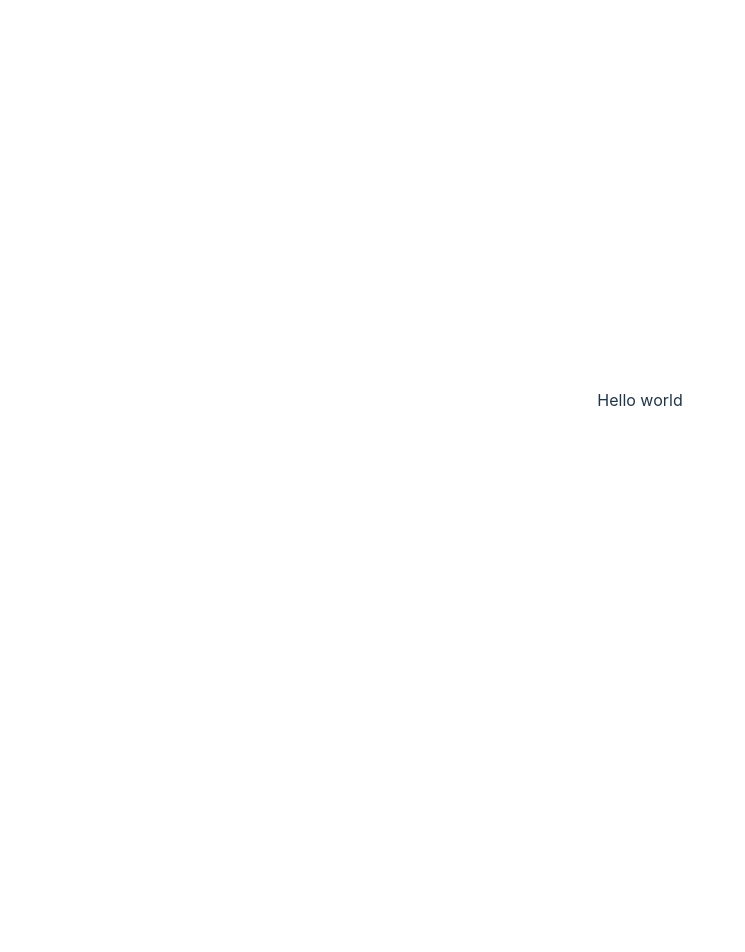
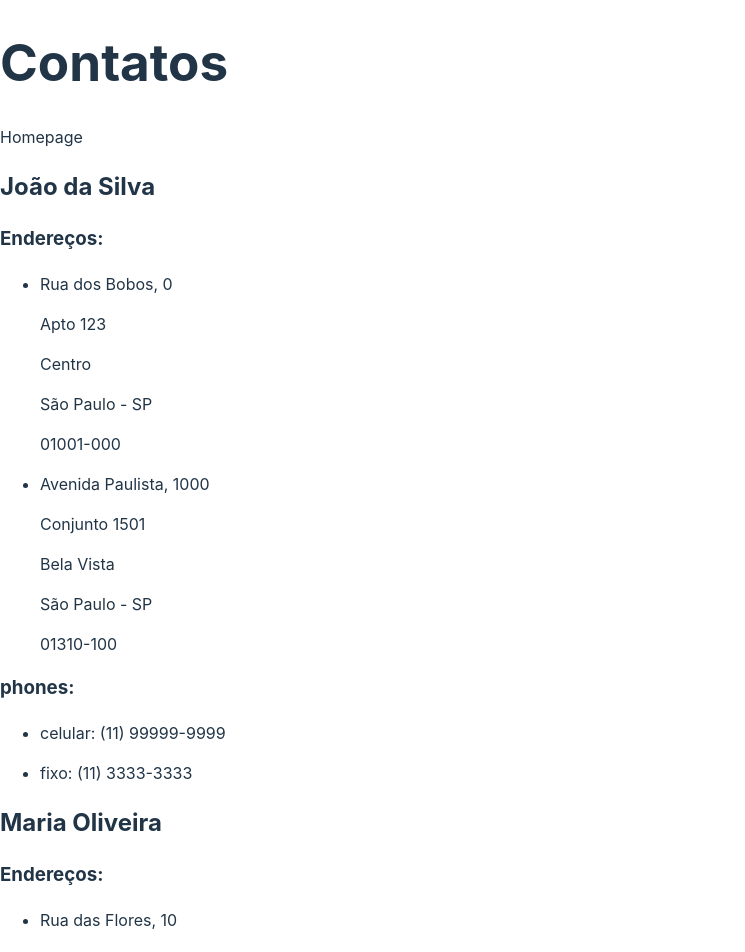
Before and after one commit to Beatriz-Cavallieri/agenda-contatos, a React (Vite) app: page / in a window 1280 px wide. Shown: the top 952 px of the page, without its empty margins (0-745 px from the left). Before the commit the page ends 800 px from the top, so only its background shows below. Built offline with nearby package versions, Linux system fonts and the light colour scheme; data requests are answered from the project's data file.

Commit message:
Feature: Creates Homepage showing all contacts

```diff
--- a/index.html
+++ b/index.html
@@ -1,13 +1,16 @@
 <!DOCTYPE html>
 <html lang="en">
+
 <head>
   <meta charset="UTF-8" />
   <link rel="icon" type="image/svg+xml" href="/vite.svg" />
   <meta name="viewport" content="width=device-width, initial-scale=1.0" />
-    <title>Vite + React + TS</title>
+  <title>Agenda de Contatos</title>
 </head>
+
 <body>
   <div id="root"></div>
   <script type="module" src="/src/main.tsx"></script>
 </body>
+
 </html>
--- a/package.json
+++ b/package.json
@@ -7,13 +7,14 @@
     "dev": "vite",
     "build": "tsc && vite build",
     "preview": "vite preview",
-    "server": "json-server --watch src/server/dbMock.json"
+    "server": "json-server --watch src/services/dbMock.json"
   },
   "dependencies": {
     "axios": "^1.3.5",
     "json-server": "^0.17.3",
     "react": "^18.2.0",
-    "react-dom": "^18.2.0"
+    "react-dom": "^18.2.0",
+    "react-router-dom": "^6.10.0"
   },
   "devDependencies": {
     "@types/react": "^18.0.28",
--- a/src/App.tsx
+++ b/src/App.tsx
@@ -1,11 +1,17 @@
-import './App.css'
+import { BrowserRouter, Route, Routes } from 'react-router-dom'
+import Homepage from './pages/Homepage'
 
 function App() {
 
   return (
-    <div className="App">
-      Hello world
-    </div>
+    <BrowserRouter>
+      <h1>Contatos</h1>
+      <Routes>
+        <Route path="/" element={<Homepage />} />
+      </Routes>
+    </BrowserRouter>
+
+
   )
 }
 
--- /dev/null
+++ b/src/components/ContactInfo/index.tsx
@@ -0,0 +1,32 @@
+import React from 'react';
+import { IContact } from '../../types/Icontact';
+
+const ContatInfo = (props: IContact) => {
+    return (
+        <div>
+            <h2>{props.name}</h2>
+            <h3>Endereços:</h3>
+            <ul>
+                {props.addresses.map((address, index) => (
+                    <li key={index}>
+                        <p>{address.street}, {address.number}</p>
+                        <p>{address.complement}</p>
+                        <p>{address.neighborhood}</p>
+                        <p>{address.city} - {address.state}</p>
+                        <p>{address.cep}</p>
+                    </li>
+                ))}
+            </ul>
+            <h3>phones:</h3>
+            <ul>
+                {props.phones.map((phone, index) => (
+                    <li key={phone.number}>
+                        <p>{phone.type}: {phone.number}</p>
+                    </li>
+                ))}
+            </ul>
+        </div>
+    );
+}
+
+export default ContatInfo;
--- /dev/null
+++ b/src/pages/Homepage.tsx
@@ -0,0 +1,24 @@
+import React, { useEffect, useState } from 'react'
+import api from '../services/api';
+import { IContact } from '../types/Icontact';
+import ContatInfo from '../components/ContactInfo';
+
+
+const Homepage = () => {
+    const [contacts, setContacts] = useState<Array<IContact>>([])
+
+    useEffect(() => {
+        async function loadContacts(): Promise<void> {
+            const response = await api.get('/contacts');
+            setContacts(response.data)
+        }
+        loadContacts();
+    }, []);
+    return (
+        <div>Homepage
+            {contacts && contacts.map(contact => <ContatInfo {...contact} />)}
+        </div>
+    )
+}
+
+export default Homepage
--- a/src/server/dbMock.json
+++ /dev/null
@@ -1,84 +0,0 @@
-{
-    "contatos": [
-        {
-            "id": 1,
-            "nome": "João da Silva",
-            "enderecos": [
-                {
-                    "logradouro": "Rua dos Bobos",
-                    "numero": "0",
-                    "complemento": "Apto 123",
-                    "bairro": "Centro",
-                    "cidade": "São Paulo",
-                    "estado": "SP",
-                    "cep": "01001-000"
-                },
-                {
-                    "logradouro": "Avenida Paulista",
-                    "numero": "1000",
-                    "complemento": "Conjunto 1501",
-                    "bairro": "Bela Vista",
-                    "cidade": "São Paulo",
-                    "estado": "SP",
-                    "cep": "01310-100"
-                }
-            ],
-            "telefones": [
-                {
-                    "tipo": "celular",
-                    "numero": "(11) 99999-9999"
-                },
-                {
-                    "tipo": "fixo",
-                    "numero": "(11) 3333-3333"
-                }
-            ]
-        },
-        {
-            "id": 2,
-            "nome": "Maria Oliveira",
-            "enderecos": [
-                {
-                    "logradouro": "Rua das Flores",
-                    "numero": "10",
-                    "complemento": "Casa 2",
-                    "bairro": "Jardim Paulista",
-                    "cidade": "São Paulo",
-                    "estado": "SP",
-                    "cep": "01455-000"
-                }
-            ],
-            "telefones": [
-                {
-                    "tipo": "celular",
-                    "numero": "(11) 98888-8888"
-                }
-            ]
-        },
-        {
-            "id": 3,
-            "nome": "Pedro Santos",
-            "enderecos": [
-                {
-                    "logradouro": "Rua do Comércio",
-                    "numero": "50",
-                    "complemento": "",
-                    "bairro": "Centro",
-                    "cidade": "Rio de Janeiro",
-                    "estado": "RJ",
-                    "cep": "20010-120"
-                }
-            ],
-            "telefones": [
-                {
-                    "tipo": "celular",
-                    "numero": "(21) 99999-9999"
-                },
-                {
-                    "tipo": "fixo",
-                    "numero": "(21) 2222-2222"
-                }
-            ]
-        }
-    ]
-}
--- /dev/null
+++ b/src/services/dbMock.json
@@ -0,0 +1,84 @@
+{
+    "contacts": [
+        {
+            "id": "1",
+            "name": "João da Silva",
+            "addresses": [
+                {
+                    "street": "Rua dos Bobos",
+                    "number": "0",
+                    "complement": "Apto 123",
+                    "neighborhood": "Centro",
+                    "city": "São Paulo",
+                    "state": "SP",
+                    "cep": "01001-000"
+                },
+                {
+                    "street": "Avenida Paulista",
+                    "number": "1000",
+                    "complement": "Conjunto 1501",
+                    "neighborhood": "Bela Vista",
+                    "city": "São Paulo",
+                    "state": "SP",
+                    "cep": "01310-100"
+                }
+            ],
+            "phones": [
+                {
+                    "type": "celular",
+                    "number": "(11) 99999-9999"
+                },
+                {
+                    "type": "fixo",
+                    "number": "(11) 3333-3333"
+                }
+            ]
+        },
+        {
+            "id": "2",
+            "name": "Maria Oliveira",
+            "addresses": [
+                {
+                    "street": "Rua das Flores",
+                    "number": "10",
+                    "complement": "Casa 2",
+                    "neighborhood": "Jardim Paulista",
+                    "city": "São Paulo",
+                    "state": "SP",
+                    "cep": "01455-000"
+                }
+            ],
+            "phones": [
+                {
+                    "type": "celular",
+                    "number": "(11) 98888-8888"
+                }
+            ]
+        },
+        {
+            "id": "3",
+            "name": "Pedro Santos",
+            "addresses": [
+                {
+                    "street": "Rua do Comércio",
+                    "number": "50",
+                    "complement": "",
+                    "neighborhood": "Centro",
+                    "city": "Rio de Janeiro",
+                    "state": "RJ",
+                    "cep": "20010-120"
+                }
+            ],
+            "phones": [
+                {
+                    "type": "celular",
+                    "number": "(21) 99999-9999"
+                },
+                {
+                    "type": "fixo",
+                    "number": "(21) 2222-2222"
+                }
+            ]
+        }
+    ]
+}
```
Also changed, not shown: src/types/IContact.ts (added, +23 -0 lines), 1 other file (tests, documents, lock files or other folders). Lines whose indentation alone changed are shown as unchanged.
